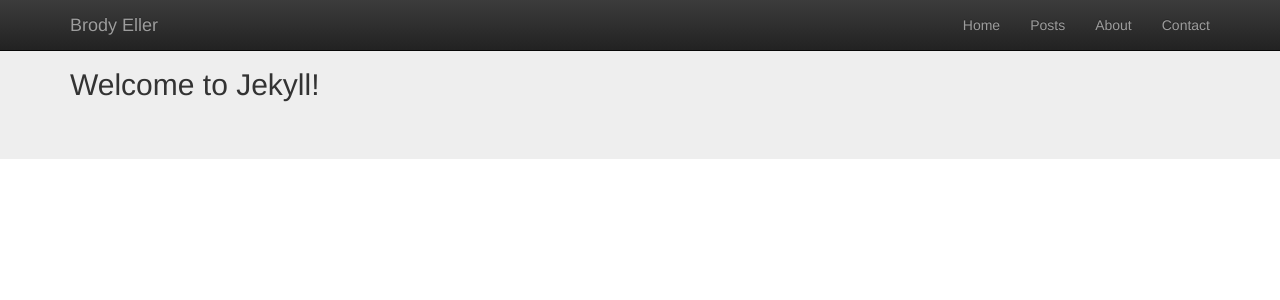
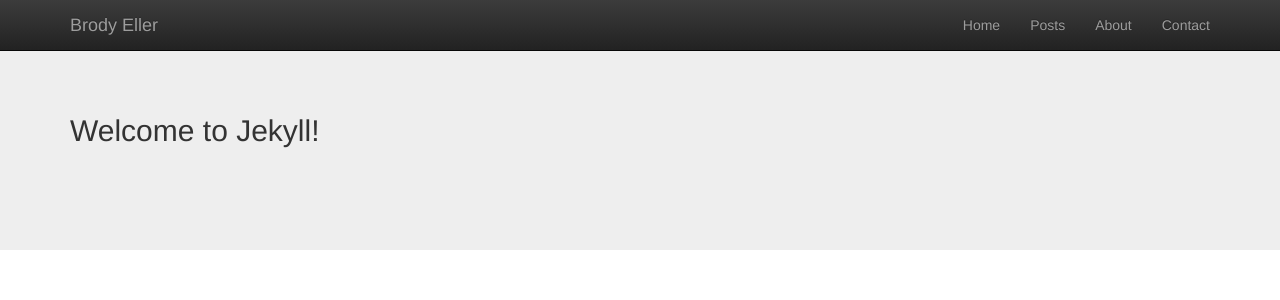
Before and after one commit to BrodyEller/brodyeller.github.io, a Jekyll site: the page built from _posts/2016-09-24-welcome-to-jekyll.markdown, in a window 1280 px wide. Shown: the top 300 px of the page. Built offline with Jekyll 4.4.1, drawn with Linux system fonts in a browser that asks for light colours; nearby versions of some CDN libraries.

Commit message:
Fixed post layout

```diff
--- a/_layouts/post.html
+++ b/_layouts/post.html
@@ -25,7 +25,14 @@
 
     <style>
       .jumbotron {
-        background-image: url("{{ site.url }}/{{ site.images_folder }}/{{ page.header_image }}"")
+        display: flex;
+        align-items: center;
+        background-position: center;
+        background-image: url("{{ site.url }}/{{ site.images_folder }}/{{ page.header_image }}")
+        background-size: cover;
+        height: 250px;
+        margin-top: 0px;
+        margin-bottom: 10px;
       }
     </style>
 
```
